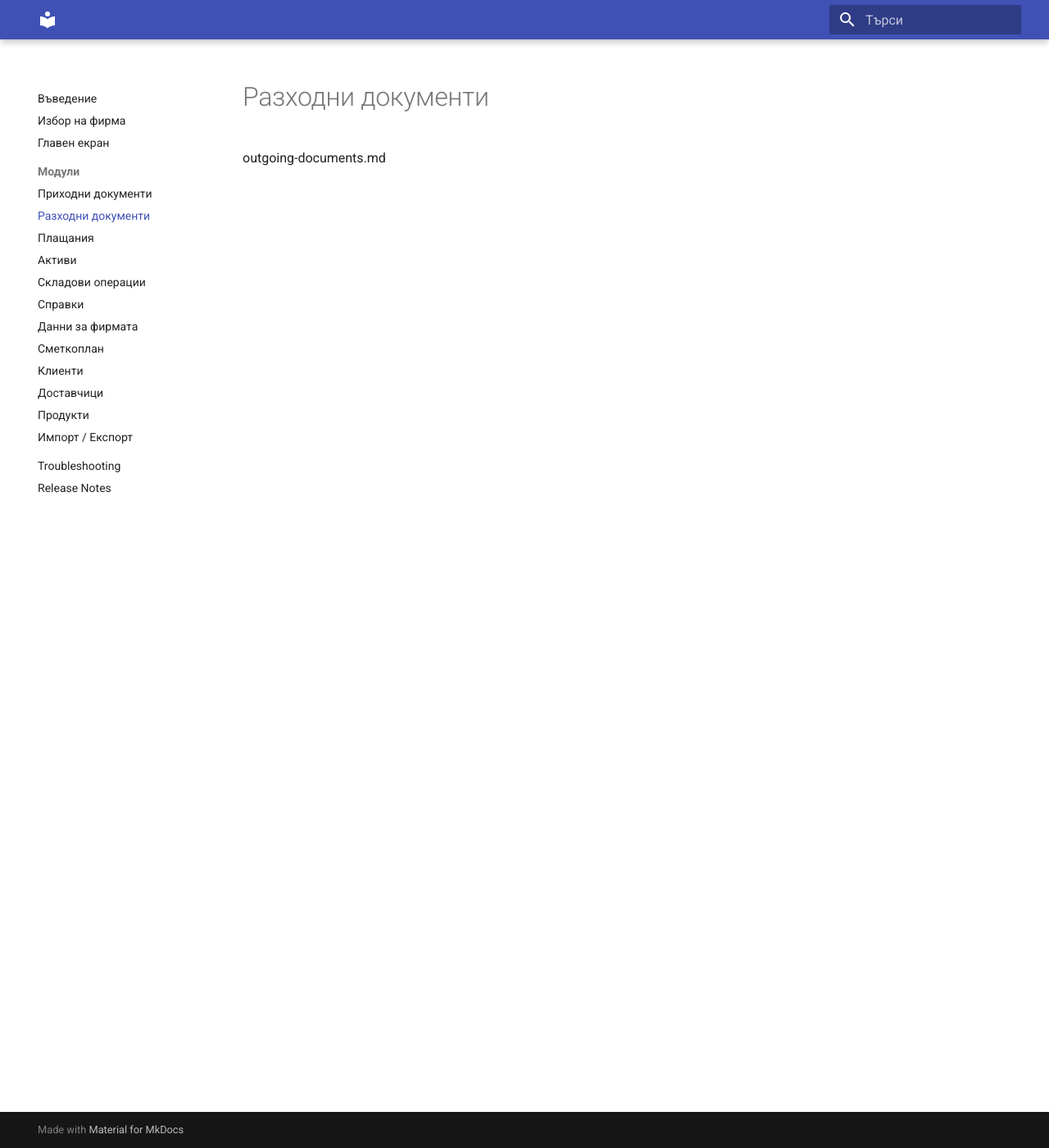
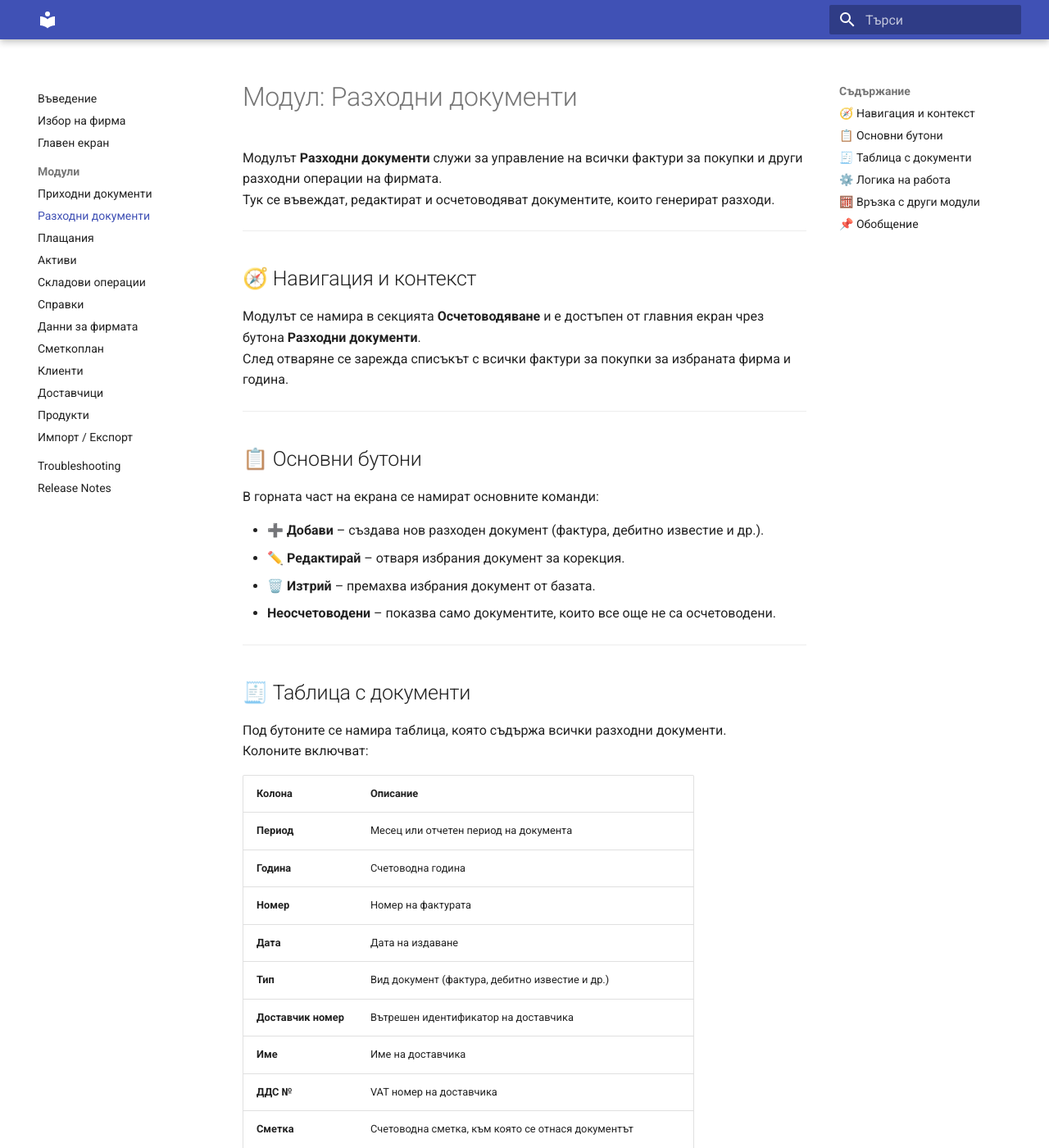
Before and after one commit to teodorval/saftviewer-docs, an MkDocs documentation site: the page built from docs/outgoing-documents.md, in a window 1280 px wide and 1400 px high. Shown: the whole window at 82% size. Built offline with MkDocs 1.6.1 and Material for MkDocs 9.7.7, drawn with Linux system fonts in a browser that asks for light colours; some of the changed text lies outside the part shown.

Commit message:
Добавен модул за разходни документи
Добавен е модул за управление на разходни документи с основна информация, навигация, основни бутони и логика на работа.

```diff
--- a/docs/outgoing-documents.md
+++ b/docs/outgoing-documents.md
@@ -1 +1,79 @@
-outgoing-documents.md
+# Модул: Разходни документи
+
+Модулът **Разходни документи** служи за управление на всички фактури за покупки и други разходни операции на фирмата.
+Тук се въвеждат, редактират и осчетоводяват документите, които генерират разходи.
+
+---
+
+## 🧭 Навигация и контекст
+
+Модулът се намира в секцията **Осчетоводяване** и е достъпен от главния екран чрез бутона **Разходни документи**.
+След отваряне се зарежда списъкът с всички фактури за покупки за избраната фирма и година.
+
+---
+
+## 📋 Основни бутони
+
+В горната част на екрана се намират основните команди:
+
+- **➕ Добави** – създава нов разходен документ (фактура, дебитно известие и др.).
+- **✏️ Редактирай** – отваря избрания документ за корекция.
+- **🗑️ Изтрий** – премахва избрания документ от базата.
+- **Неосчетоводени** – показва само документите, които все още не са осчетоводени.
+
+---
+
+## 🧾 Таблица с документи
+
+Под бутоните се намира таблица, която съдържа всички разходни документи.
+Колоните включват:
+
+| Колона | Описание |
+|--------|-----------|
+| **Период** | Месец или отчетен период на документа |
+| **Година** | Счетоводна година |
+| **Номер** | Номер на фактурата |
+| **Дата** | Дата на издаване |
+| **Тип** | Вид документ (фактура, дебитно известие и др.) |
+| **Доставчик номер** | Вътрешен идентификатор на доставчика |
+| **Име** | Име на доставчика |
+| **ДДС №** | VAT номер на доставчика |
+| **Сметка** | Счетоводна сметка, към която се отнася документът |
+| **Сума** | Нетна сума |
+| **Брутна сума** | Сума с ДДС |
+| **Номер на статия** | Номер на счетоводната статия, ако документът е осчетоводен |
+
+Ако няма данни, се показва съобщение **„Няма данни“**.
+
+---
+
+## ⚙️ Логика на работа
+
+1. При натискане на **Добави** се отваря форма за въвеждане на нов документ.
+2. След запис документът се появява в таблицата.
+3. При нужда може да се редактира или изтрие.
+4. Осчетоводяването се извършва автоматично или ръчно, според настройките на фирмата.
+5. Филтърът **Неосчетоводени** позволява бързо откриване на документи, които чакат осчетоводяване.
+
+---
+
+## 🧮 Връзка с други модули
+
+- **Доставчици** – използва данните за контрагентите.
+- **Сметкоплан** – определя счетоводните сметки за осчетоводяване.
+- **Справки** – показва отчетите за покупки и разходи.
+- **Импорт / Експорт** – позволява експортиране на фактурите към Excel или SAF‑T формат.
+
+---
+
+## 📌 Обобщение
+
+Модулът **Разходни документи** е основен инструмент за управление на покупките и разходите.
+Той осигурява:
+
+- централизирано въвеждане на фактури от доставчици
+- контрол върху осчетоводяването
+- връзка със сметкоплан и справки
+- лесен достъп до анализи и отчетност
+
+Това е ключов модул в ежедневната счетоводна работа на SAFTViewer.
```
